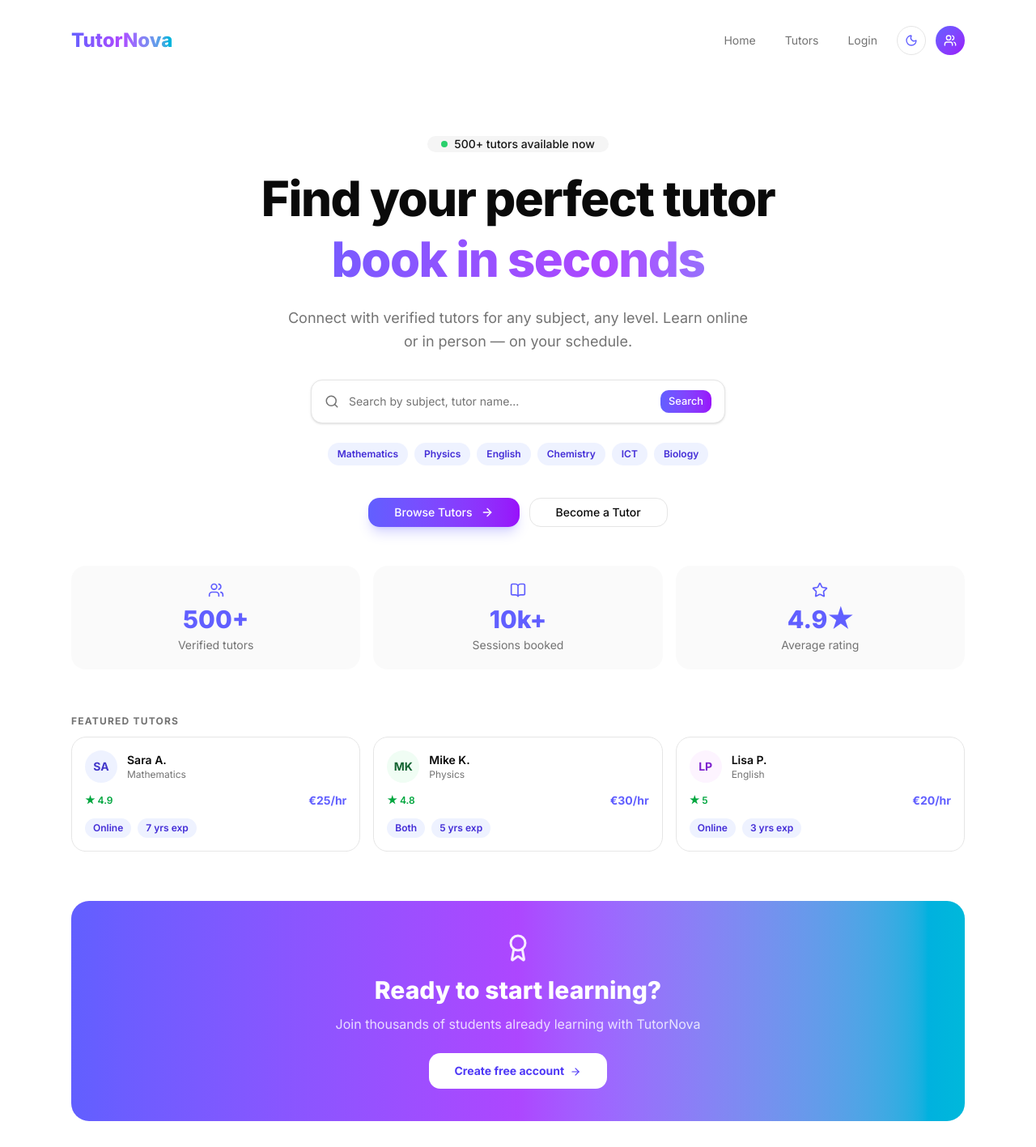
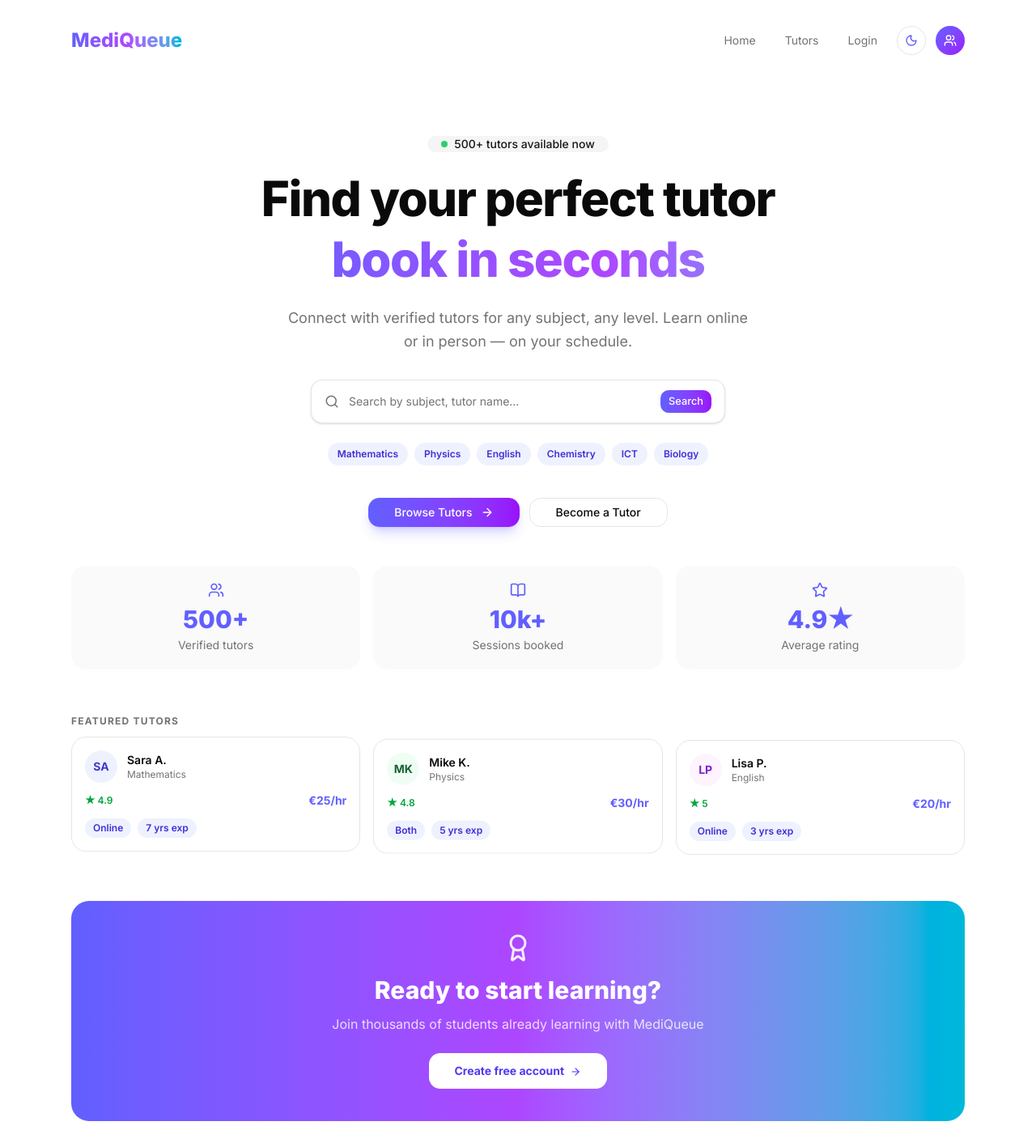
Before and after one commit to code-samid/mediqueue-client, a Next.js app: page / in a window 1280 px wide. Shown: the whole page at 81% size. Built offline with nearby package versions, Linux system fonts and the light colour scheme.

Commit message:
feat: rebrand to MediQueue per assignment requirements

```diff
--- a/src/app/layout.js
+++ b/src/app/layout.js
@@ -1,6 +1,3 @@
-
-// Root layout — wraps all pages with providers and global styles
-
 import { Inter } from 'next/font/google';
 import { Toaster } from 'react-hot-toast';
 import { Providers } from './providers';
@@ -9,7 +6,7 @@ import './globals.css';
 const inter = Inter({ subsets: ['latin'] });
 
 export const metadata = {
-  title: 'TutorNova — Find Your Perfect Tutor',
+  title: 'MediQueue — Tutor Booking System',
   description: 'Browse, book and learn with the best tutors near you',
 };
 
--- a/src/app/page.js
+++ b/src/app/page.js
@@ -13,13 +13,6 @@ const fadeUp = {
     y: 0,
     transition: { delay: i * 0.15, duration: 0.6, ease: 'easeOut' },
   }),
-};
-
-const float = {
-  animate: {
-    y: [0, -8, 0],
-    transition: { duration: 4, repeat: Infinity, ease: 'easeInOut' },
-  },
 };
 
 const tutors = [
@@ -49,7 +42,7 @@ export default function Home() {
           className="flex justify-between items-center mb-12"
         >
           <span className="text-2xl font-extrabold bg-gradient-to-r from-indigo-500 via-purple-500 to-cyan-500 bg-clip-text text-transparent">
-            TutorNova
+            MediQueue
           </span>
           <div className="flex items-center gap-3">
             {['Home', 'Tutors', 'Login'].map((item) => (
@@ -65,7 +58,6 @@ export default function Home() {
         </motion.nav>
 
         {/* Hero */}
-        {/* // Mock stats — will be replaced with real API data in Phase 4 */}
         <section className="text-center py-12">
           <motion.div variants={fadeUp} initial="hidden" animate="visible" custom={0} className="mb-5">
             <Badge variant="secondary" className="gap-2 px-4 py-1.5 text-sm rounded-full">
@@ -159,9 +151,9 @@ export default function Home() {
             {tutors.map((t, i) => (
               <motion.div
                 key={t.name}
-                animate={float.animate}
-                style={{ animationDelay: `${i * 0.5}s` }}
-                className="bg-background border border-border rounded-2xl p-4 hover:border-indigo-300 hover:-translate-y-1 transition-all cursor-pointer group"
+                animate={{ y: [0, -8, 0] }}
+                transition={{ duration: 4, repeat: Infinity, ease: 'easeInOut', delay: i * 0.5 }}
+                className="bg-background border border-border rounded-2xl p-4 hover:border-indigo-300 hover:-translate-y-1 transition-all cursor-pointer"
               >
                 <div className="flex items-center gap-3 mb-3">
                   <div
@@ -196,7 +188,7 @@ export default function Home() {
           <Award size={36} className="mx-auto mb-4 opacity-90" />
           <h2 className="text-3xl font-extrabold mb-3">Ready to start learning?</h2>
           <p className="text-white/80 mb-6 text-base">
-            Join thousands of students already learning with TutorNova
+            Join thousands of students already learning with MediQueue
           </p>
           <button className="bg-white text-indigo-600 font-bold px-8 py-3 rounded-xl hover:shadow-lg hover:-translate-y-0.5 transition-all text-sm">
             Create free account <ArrowRight size={14} className="inline ml-1" />
```
Also changed, not shown: 1 other file (tests, documents, lock files or other folders).
